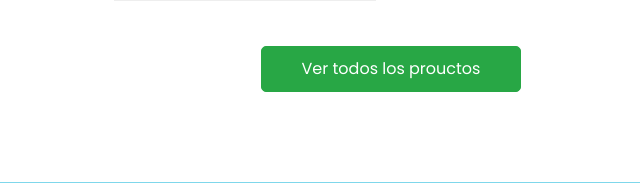
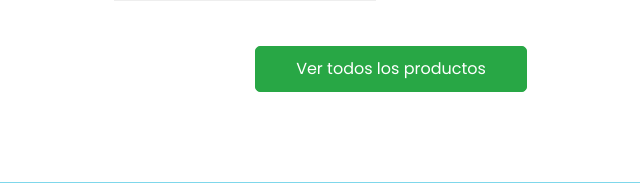
Before and after one commit to JaKngel/TienditaWEB, a Django app: template core/templates/core/index.html in a window 1280 px wide. Shown: the part 1180-1363 px from the top of the page, without its empty margins (249-889 px from the left). Run offline with Django 5.2, Linux system fonts and the light colour scheme; the template is opened without the code that fills it: values that come from a table or form of the project are taken from there, others are empty; data comes from the database, SQL or seed files in the repository; parts of the project's set-up code (start-up, migrations or seed data) failed here and were passed over; some libraries are stand-ins or nearby versions.

Commit message:
Update index.html
typo fix

```diff
--- a/core/templates/core/index.html
+++ b/core/templates/core/index.html
@@ -100,7 +100,7 @@
     </div>
     <div class="btn-box">
       <a href="{% url 'shop' %}">
-        Ver todos los prouctos
+        Ver todos los productos
       </a>
     </div>
   </div>
```
